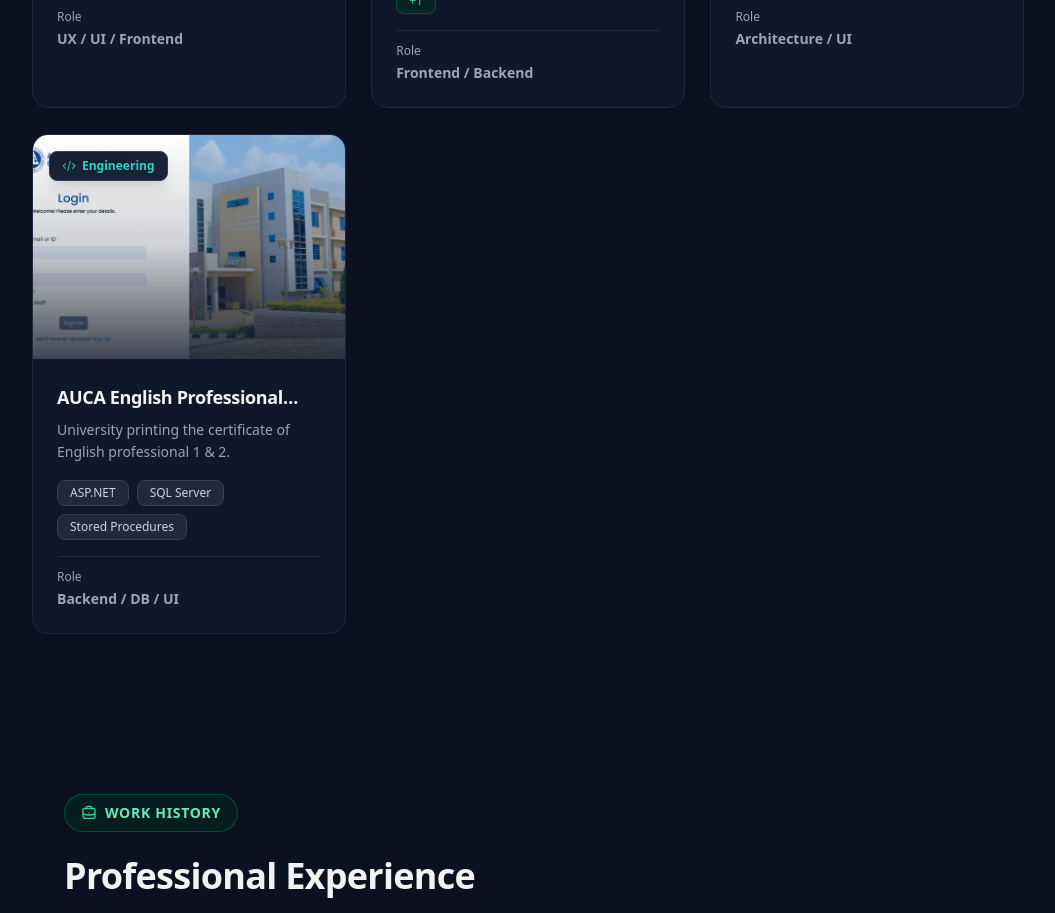
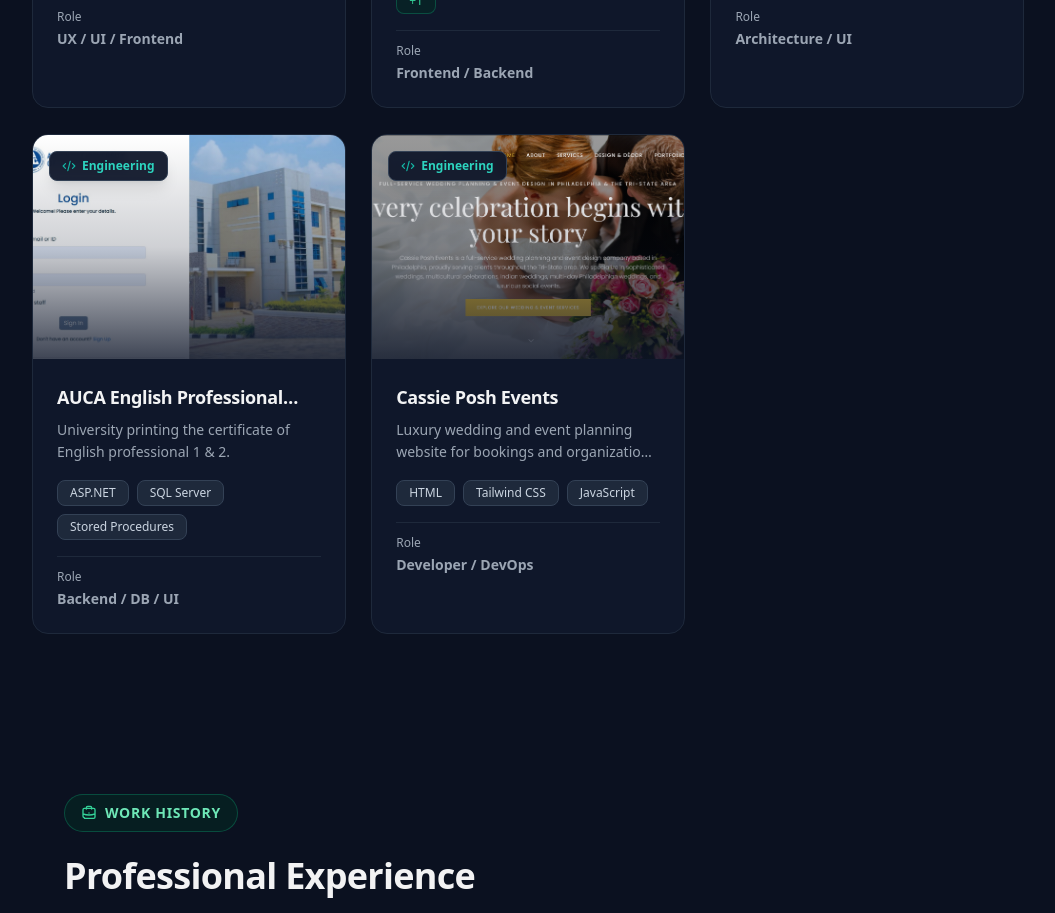
Before and after one commit to daniel2023-maseya2002/my-portfolio, a React (Vite) app: page / in a window 1280 px wide. Shown: the part 3640-4553 px from the top of the page, without its empty margins (112-1167 px from the left). Built offline with nearby package versions, Linux system fonts and the light colour scheme.

Commit message:
Add new project block with Cassie images

```diff
--- a/src/data/projects.js
+++ b/src/data/projects.js
@@ -14,6 +14,10 @@
 
 import auca1 from "../assets/projects/auca-1.jpg";
 import aucaCover from "../assets/projects/auca-cover.jpg";
+
+// Import images for Cassie Posh Events
+import cassie1 from "../assets/projects/cassie1.png";
+import cassieCover from "../assets/projects/cassiecover.png";
 
 // Each project has: id, title, type ('ux'|'eng'), short, role, tech, cover (bundled URL), images (array of bundled URLs), longDescription, liveUrl
 const projects = [
@@ -69,6 +73,19 @@
     longDescription:
       "A certificate management system for AUCA English Professional levels 1 & 2; implemented backend workflows for certificate generation, database-driven validation using SQL Server and stored procedures, and a user-friendly UI for administrators to print and export official certificates.",
     liveUrl: "https://registration.auca.ac.rw/StudentHome"
+  },
+  {
+    id: "cassieposhevents", // Fixed ID spelling to match the actual business name
+    title: "Cassie Posh Events",
+    type: "eng",
+    short: "Luxury wedding and event planning website for bookings and organization of marriages, birthdays, and parties.",
+    role: "Developer / DevOps",
+    tech: ["HTML", "Tailwind CSS", "JavaScript"],
+    cover: cassieCover,
+    images: [cassie1],
+    longDescription:
+      "This is a sophisticated, modern website for Cassie Posh Events, LLC, a luxury wedding and event planning company based in Philadelphia, serving clients throughout the Tri-State area. The website embodies elegance, sophistication, and professionalism through its thoughtful design and user experience. Features include event portfolio showcase, service packages, booking system, client testimonials, and a contact management system.",
+    liveUrl: "https://cassieposhevents.com/"
   }
 ];
 
```
Also changed, not shown: src/assets/projects/cassie1.png (added), src/assets/projects/cassiecover.png (added).
